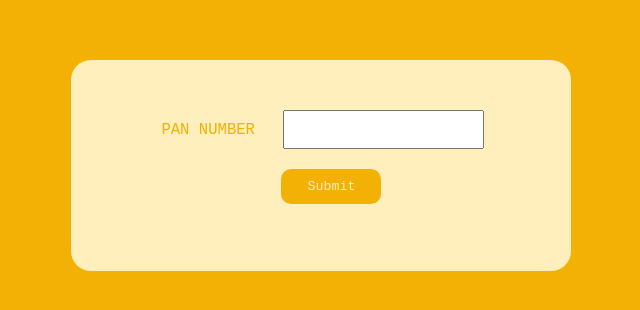
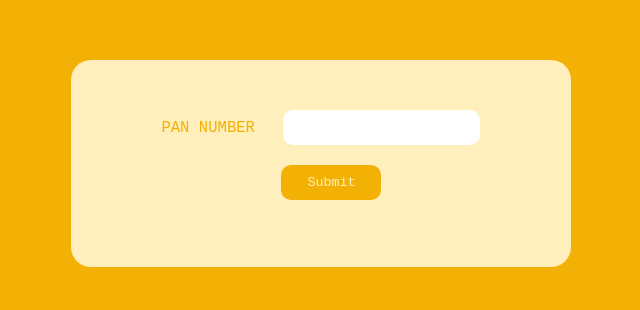
Before and after one commit to tharan26/PAN-Checker-Using-HTML-CSS-JAVASCRIPT, a plain HTML site: page index.html in a window 1280 px wide. Shown: the part 222-532 px from the top of the page, without its empty margins (415-1055 px from the left). Drawn offline with Linux system fonts and the light colour scheme.

Commit message:
Update style.css

```diff
--- a/style.css
+++ b/style.css
@@ -22,6 +22,8 @@ body{
 
 .box input{
     padding: 10px;
+    border:none;
+    border-radius:10px;
 }
 
 .box button{
```
